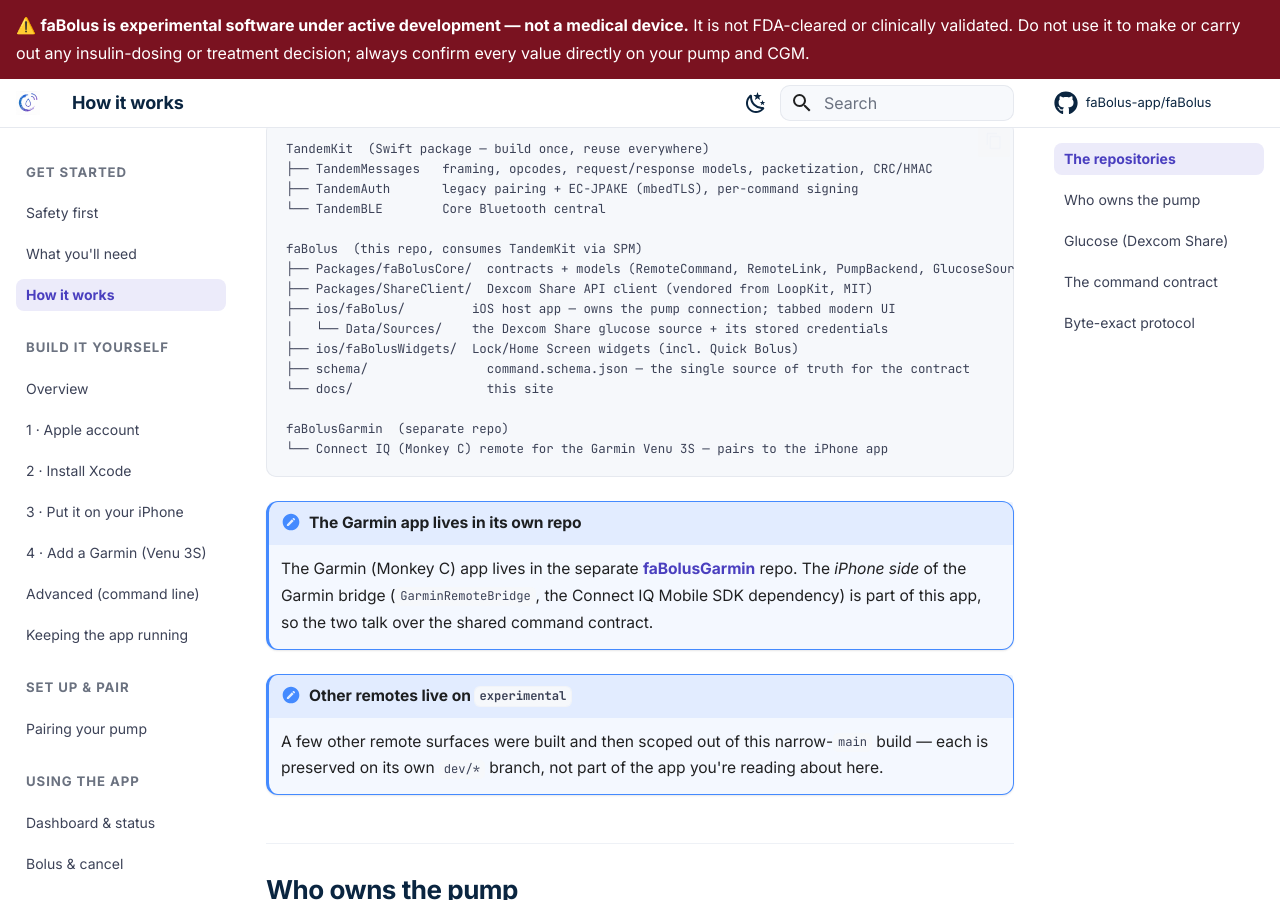
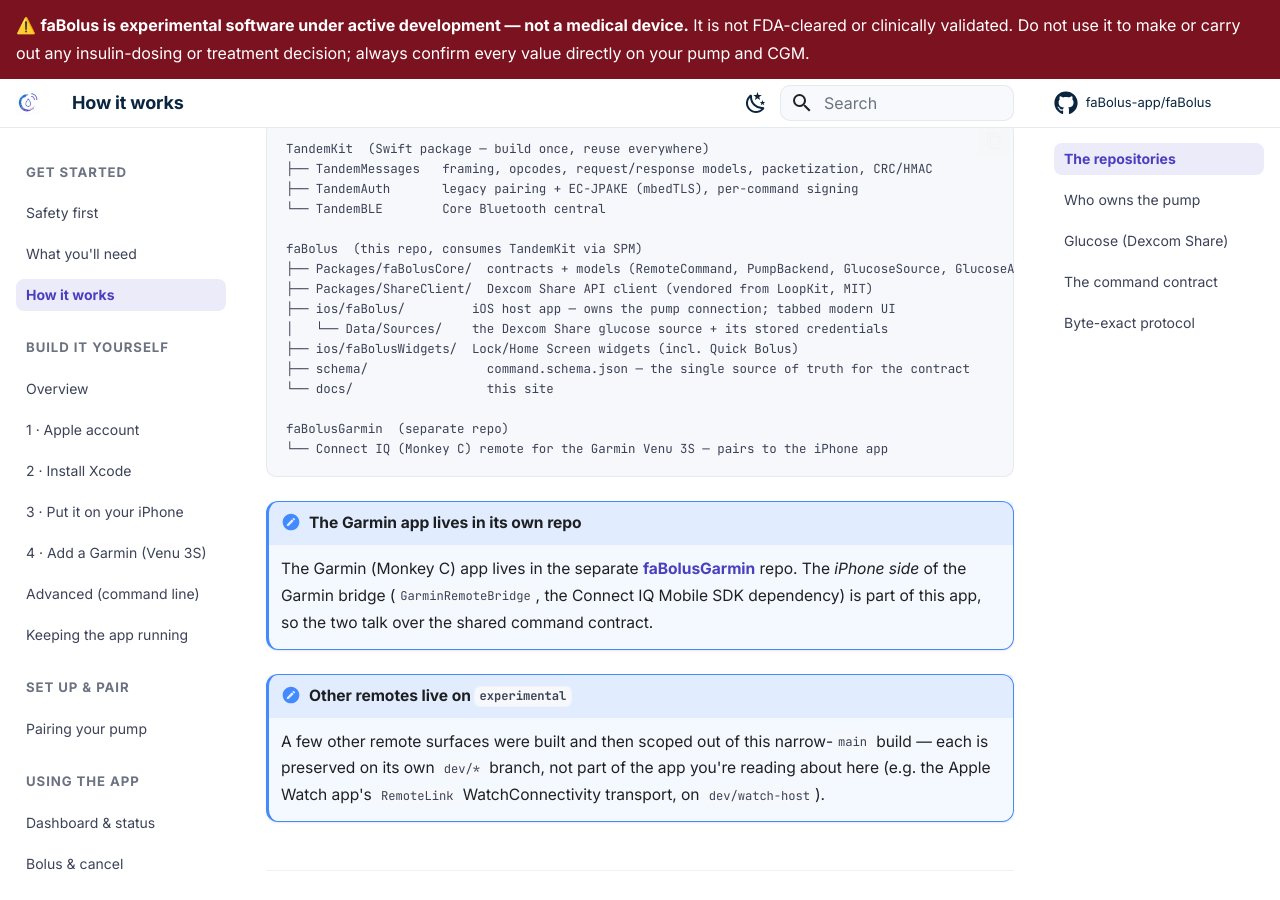
Before and after one commit to faBolus-app/faBolus, an MkDocs documentation site: the page built from docs/architecture.md, in a window 1280 px wide and 900 px high, scrolled down 939 px. Built offline with MkDocs 1.6.1 and Material for MkDocs 9.7.7, drawn with Linux system fonts in a browser that asks for light colours; comment, search, counter and statistics services are not loaded.

Commit message:
docs(34-04): correct the 4 stale RemoteLink sites + genuinely-stale iPhone/Apple-Watch claims (D-16, D-19)
- CODEOWNERS: drop the review-routing rule for the deleted RemoteLink.swift, note its Phase 17.5
  retirement + dev/watch-host preservation instead
- docs/architecture.md: drop RemoteLink from the faBolusCore model list (gone from main); extend
  the existing experimental-remotes note to name it
- hosts/loop/README.md: the design scaffold now lists only the live remote (faBolusGarmin), and
  the Transport rule names Garmin only, with the retired Apple Watch/RemoteLink transport noted
  parenthetically
- ROADMAP.md: the Apple-Watch-host-swap roadmap item now anchors RemoteLink to dev/watch-host,
  not to a type implied to exist on main today
- NOTICE.md: 'iPhone / Apple Watch / Garmin' -> 'iPhone / Garmin' (the Apple Watch app is removed)

The 5th, correct, live-fixture occurrence (RemoteCommandWireFixture.swift:20) is untouched.
git grep RemoteLink (excluding .planning) now returns exactly 5 hits.

```diff
--- a/docs/architecture.md
+++ b/docs/architecture.md
@@ -58,7 +58,8 @@
 
 !!! note "Other remotes live on `experimental`"
     A few other remote surfaces were built and then scoped out of this narrow-`main` build — each
-    is preserved on its own `dev/*` branch, not part of the app you're reading about here.
+    is preserved on its own `dev/*` branch, not part of the app you're reading about here (e.g. the
+    Apple Watch app's `RemoteLink` WatchConnectivity transport, on `dev/watch-host`).
 
 ## Who owns the pump
 
```
Also changed, not shown: other parts of docs/architecture.md (+1 -1 lines), NOTICE.md (+1 -1 lines), ROADMAP.md (+3 -2 lines), hosts/loop/README.md (+5 -5 lines), 1 other file.
